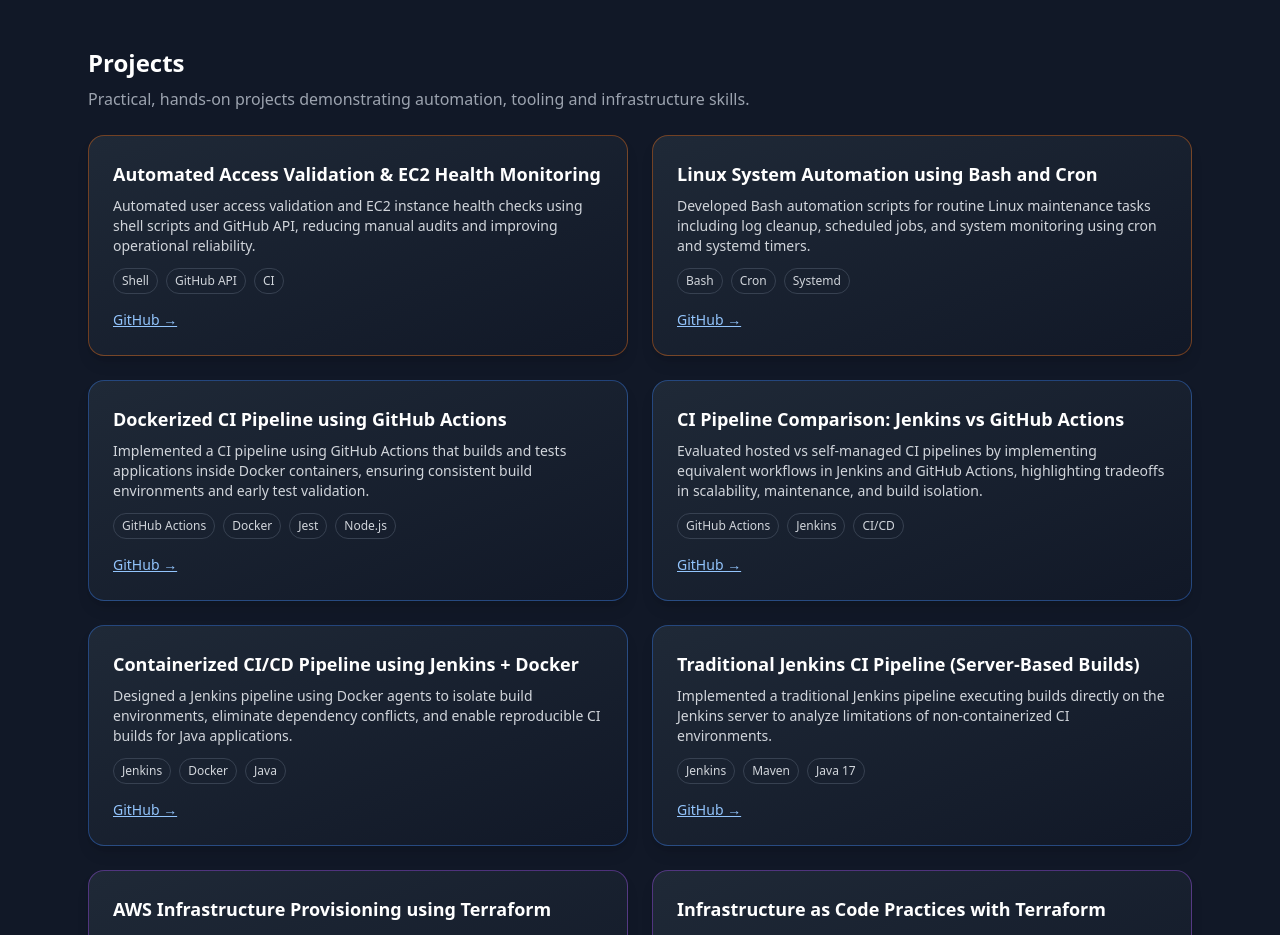
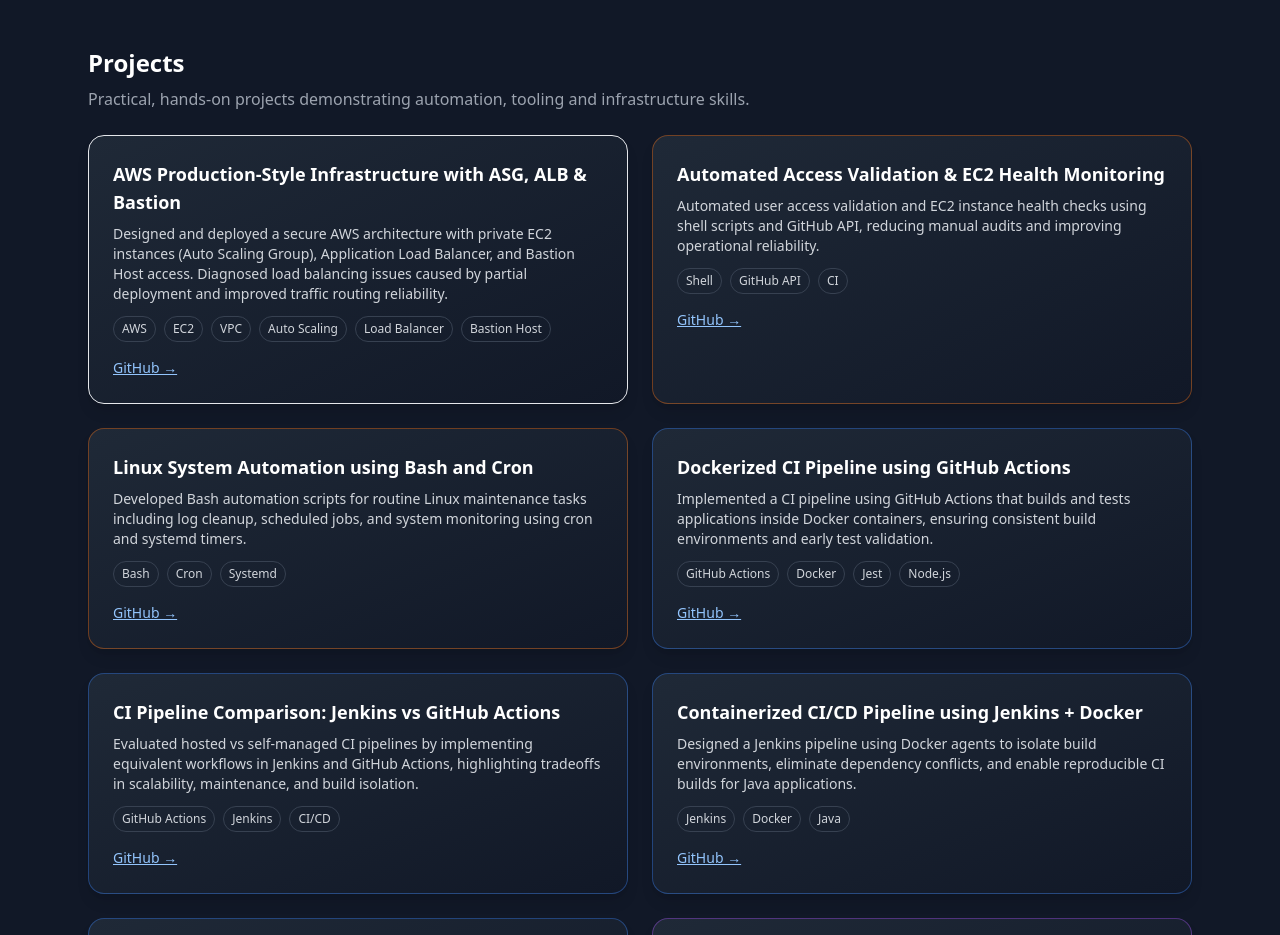
Before and after one commit to VEER0402/veerendra-portfolio, a React (Create React App) app: page / in a window 1280 px wide. Shown: the part 2220-3155 px from the top of the page. Built offline with nearby package versions, Linux system fonts and the light colour scheme.

Commit message:
new project added

```diff
--- a/src/veerendra_dwivedi_portfolio.jsx
+++ b/src/veerendra_dwivedi_portfolio.jsx
@@ -250,6 +250,14 @@
           <div className="mt-6 grid grid-cols-1 md:grid-cols-2 gap-6">
             {/* Project Card */}
             {[
+{
+  title: "AWS Production-Style Infrastructure with ASG, ALB & Bastion",
+  category: "cloud",
+  impact:
+    "Designed and deployed a secure AWS architecture with private EC2 instances (Auto Scaling Group), Application Load Balancer, and Bastion Host access. Diagnosed load balancing issues caused by partial deployment and improved traffic routing reliability.",
+  tech: ["AWS", "EC2", "VPC", "Auto Scaling", "Load Balancer", "Bastion Host"],
+  link: "https://github.com/VEER0402/aws-vpc-auto-scaling-bastion-architecture"
+},
               {
     title: "Automated Access Validation & EC2 Health Monitoring",
 category: "automation",
```
